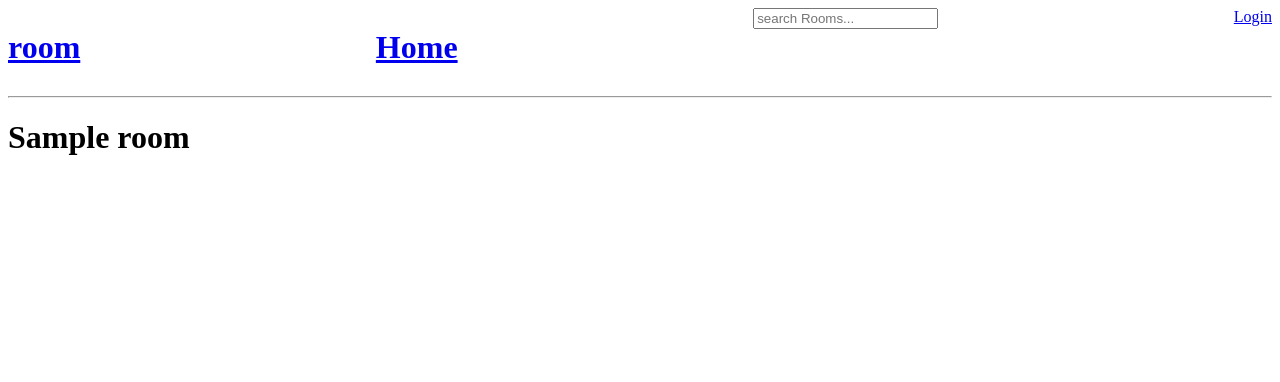
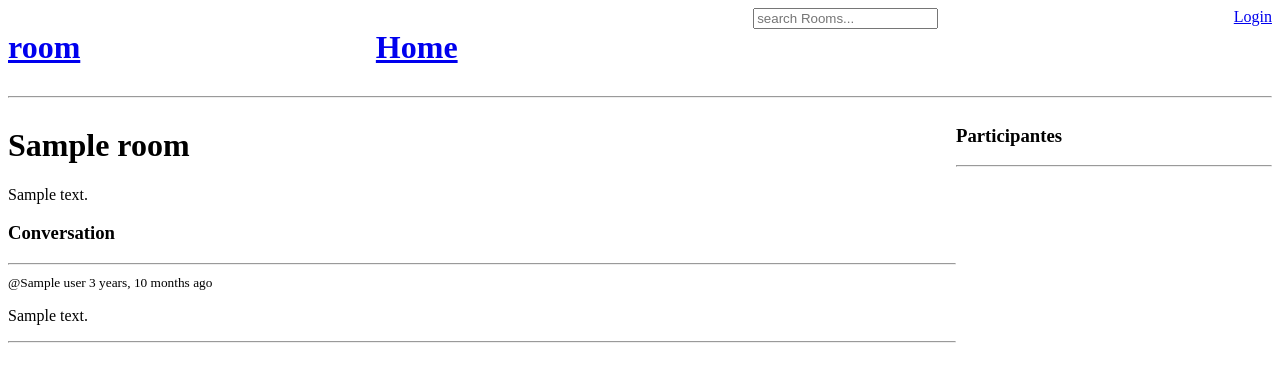
Before and after one commit to ArashGorji/studybud, a Django app: template base/templates/base/room.html in a window 1280 px wide. Shown: the top 382 px of the page. Run offline with Django 5.2, Linux system fonts and the light colour scheme; the template is opened without the code that fills it: most values are stand-ins (such as "Sample title", 1, 10 or a date in 2020).

Commit message:
room.html is updated

```diff
--- a/base/templates/base/room.html
+++ b/base/templates/base/room.html
@@ -1,6 +1,44 @@
-{% extends "main.html" %}
-{% block content %}
-    <h1>
-        {{room.name}}
-    </h1>
+{% extends "main.html" %} {% block content %}
+
+<style>
+  .room-container {
+      display: grid;
+      grid-template-columns: 3fr 1fr;
+  }
+</style>
+
+<div class="room-container">
+  <div>
+    <h1>{{room.name}}</h1>
+    <p>{{room.description}}</p>
+
+    <div class="comment-wrapper">
+      <h3>Conversation</h3>
+      <hr />
+      {% for message in room_messages %}
+      <div>
+        <small>@{{message.user}} {{message.created|timesince}} ago</small>
+        <p>{{message.body}}</p>
+        <hr />
+      </div>
+      {% endfor %} {% if request.user.is_authenticated %}
+      <div class="comment-form">
+        <form action="" method="post">
+          {% csrf_token %}
+          <input
+            type="text"
+            name="body"
+            placeholder="write your message here ... "
+          />
+        </form>
+      </div>
+      {% endif %}
+    </div>
+  </div>
+
+  <div>
+    <h3>Participantes</h3>
+    <hr />
+  </div>
+</div>
 {% endblock content %}
```
